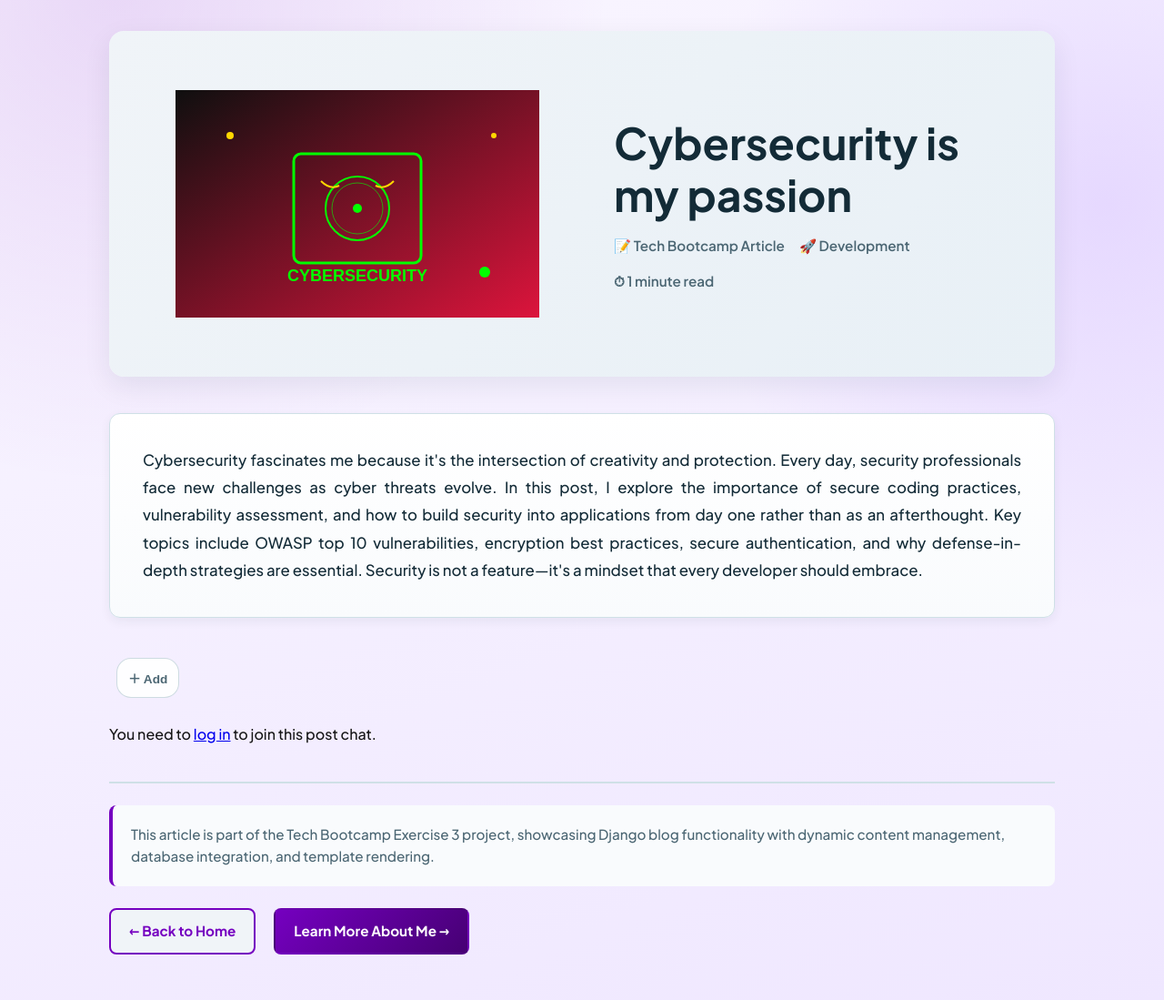
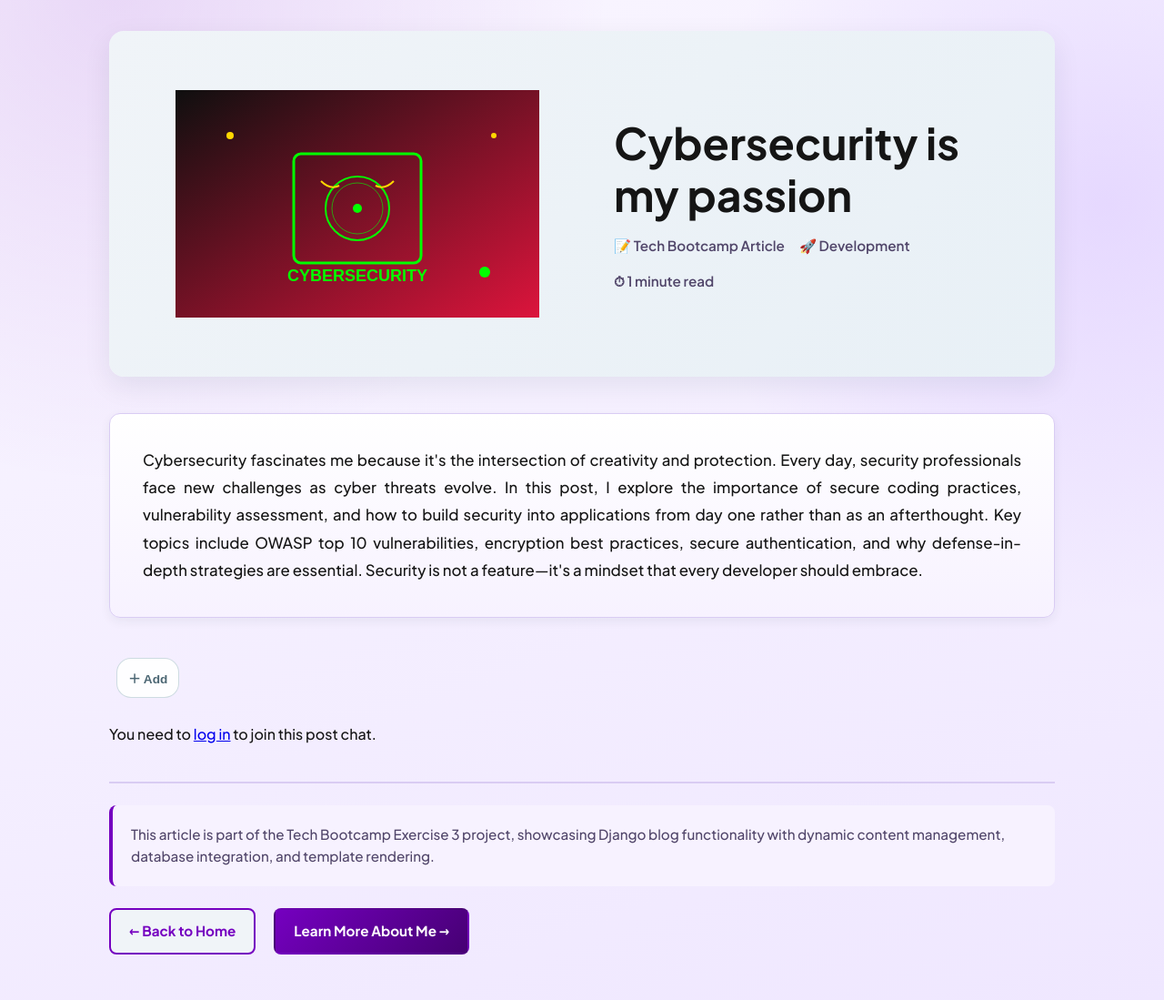
Before and after one commit to kit-tests/team02-blog, a Django app: a page that uses blog/templates/blog/post-detail.html in a window 1280 px wide. Shown: the part 69-1168 px from the top of the page at 91% size. Run offline with Django 5.2, Linux system fonts and the light colour scheme; data comes from the database, SQL or seed files in the repository.

Commit message:
blog post

```diff
--- a/blog/templates/blog/post-detail.html
+++ b/blog/templates/blog/post-detail.html
@@ -172,7 +172,7 @@
     .post-title {
       font-size: clamp(2rem, 4vw, 3rem);
       margin: 0 0 16px;
-      color: #132b37;
+      color: var(--text);
       line-height: 1.2;
     }
 
@@ -186,13 +186,13 @@
     .post-date,
     .post-category {
       font-size: 0.95rem;
-      color: #4b6673;
+      color: var(--muted);
       font-weight: 600;
     }
 
     .post-content {
-      background: linear-gradient(180deg, #ffffff, #f9fbfd);
-      border: 1px solid #cfe0e6;
+      background: linear-gradient(180deg, var(--surface), var(--surface-soft));
+      border: 1px solid var(--border);
       border-radius: 12px;
       padding: 36px;
       margin-bottom: 32px;
@@ -202,7 +202,7 @@
     .post-body {
       font-size: 1.05rem;
       line-height: 1.8;
-      color: #132b37;
+      color: var(--text);
       margin: 0;
       text-align: justify;
     }
@@ -213,16 +213,16 @@
 
     .divider {
       border: none;
-      border-top: 2px solid #cfe0e6;
+      border-top: 2px solid var(--border);
       margin: 0 0 24px;
     }
 
     .post-description {
-      background: #f9fbfd;
+      background: var(--surface-soft);
       border-left: 4px solid var(--brand);
       padding: 20px;
       border-radius: 8px;
-      color: #4b6673;
+      color: var(--muted);
       font-size: 0.95rem;
       line-height: 1.6;
       margin: 0 0 24px;
```
Also changed, not shown: blog/static/blog/dark-mode.css (+48 -1 lines), blog/templates/blog/post_edit.html (+20 -11 lines).
